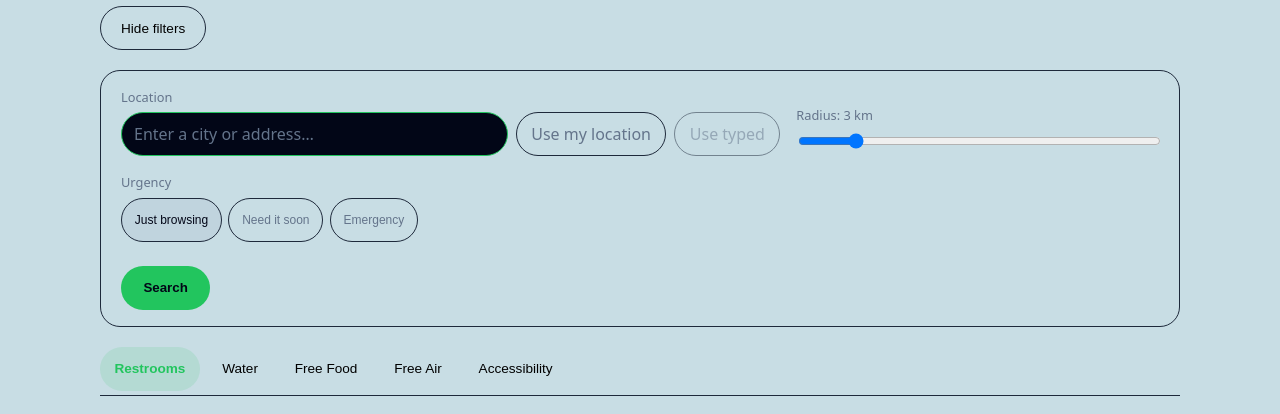
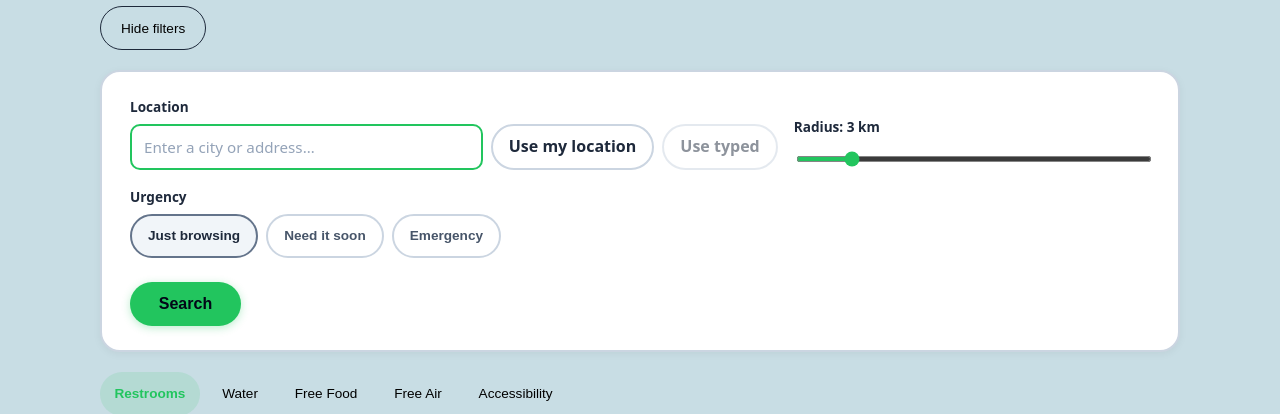
Before and after one commit to Vinceline/yelpai_hackathon, a React (Vite) app: page / in a window 1280 px wide. Both pictures are taken after a click on the button "Show filters". Shown: the part 226-640 px from the top of the page. Built offline with nearby package versions, Linux system fonts and the light colour scheme; grey boxes are pictures that could not be loaded.

Commit message:
fixed contrast on reults and filters

```diff
--- a/src/styles/controls.css
+++ b/src/styles/controls.css
@@ -3,10 +3,11 @@
   grid-template-columns: minmax(0, 2fr) minmax(0, 1.1fr);
   gap: 1rem;
   align-items: flex-end;
-  background: var(--bg-elevated);
+  background: white; /* White background */
   border-radius: 20px;
-  padding: 1rem 1.25rem;
-  border: 1px solid var(--border-subtle);
+  padding: 1.5rem 1.75rem;
+  border: 2px solid #cbd5e1;
+  box-shadow: 0 2px 8px rgba(0, 0, 0, 0.05);
 }
 
 .app-controls > *:last-child {
@@ -14,15 +15,18 @@
   justify-self: flex-start;
 }
 
+/* Labels with better contrast */
 .location-input-group label,
 .radius-group label,
 .urgency-group span {
   display: block;
-  font-size: 0.8rem;
-  color: var(--muted);
-  margin-bottom: 0.3rem;
+  font-size: 0.85rem;
+  color: #1e293b; /* Dark slate */
+  margin-bottom: 0.4rem;
+  font-weight: 600;
 }
 
+/* Input fields with better contrast */
 .location-row {
   display: flex;
   gap: 0.5rem;
@@ -30,97 +34,137 @@
 
 .location-row input {
   flex: 1;
-  padding: 0.55rem 0.7rem;
-  border-radius: 999px;
-  border: 1px solid var(--border-subtle);
-  background: #020617;
-  color: var(--text);
+  padding: 0.65rem 0.9rem;
+  border-radius: 10px;
+  border: 2px solid #cbd5e1;
+  background: white;
+  color: #020617; /* Black text */
   font: inherit;
+  font-size: 0.95rem;
+  transition: all 0.2s ease;
+}
+
+.location-row input:focus {
+  outline: none;
+  border-color: var(--primary);
+  box-shadow: 0 0 0 3px rgba(34, 197, 94, 0.1);
 }
 
 .location-row input::placeholder {
-  color: #64748b;
+  color: #94a3b8; /* Medium gray */
 }
 
-/* radius */
+/* Geocoding status text */
+.geo-status,
+.geo-picked {
+  margin: 0.4rem 0 0;
+  font-size: 0.8rem;
+  color: #475569; /* Dark gray */
+  font-weight: 500;
+}
 
+/* Radius slider */
 .radius-group input[type="range"] {
   width: 100%;
+  height: 6px;
+  accent-color: var(--primary);
 }
 
-/* buttons */
-
+/* Buttons with better contrast */
 .primary-btn {
   background: var(--primary);
-  color: #020617;
+  color: #020617; /* Black text on green */
   border: none;
   border-radius: 999px;
-  padding: 0.55rem 1.4rem;
-  font-weight: 600;
+  padding: 0.7rem 1.8rem;
+  font-weight: 700;
   cursor: pointer;
   margin-top: 0.5rem;
+  font-size: 1rem;
+  transition: all 0.2s ease;
+  box-shadow: 0 2px 8px rgba(34, 197, 94, 0.3);
+}
+
+.primary-btn:hover {
+  background: #16a34a; /* Darker green on hover */
+  transform: translateY(-1px);
+  box-shadow: 0 4px 12px rgba(34, 197, 94, 0.4);
 }
 
 .primary-btn:disabled {
   opacity: 0.6;
   cursor: wait;
+  transform: none;
 }
 
 .ghost-btn {
-  background: transparent;
+  background: white;
   border-radius: 999px;
-  border: 1px solid var(--border-subtle);
-  padding: 0.45rem 0.9rem;
-  color: var(--muted);
+  border: 2px solid #cbd5e1;
+  padding: 0.5rem 1rem;
+  color: #1e293b; /* Dark text */
   cursor: pointer;
-  font-size: 0.8rem;
+  font-size: 0.85rem;
   font: inherit;
+  font-weight: 600;
+  transition: all 0.2s ease;
 }
 
 .ghost-btn:hover {
-  border-color: var(--accent);
-  color: var(--accent);
+  border-color: var(--primary);
+  color: var(--primary);
+  background: rgba(34, 197, 94, 0.05);
 }
 
-/* urgency */
-
+/* Urgency buttons with better contrast */
 .urgency-buttons {
   display: flex;
   flex-wrap: wrap;
-  gap: 0.4rem;
-  margin-top: 0.25rem;
+  gap: 0.5rem;
+  margin-top: 0.4rem;
 }
 
 .urgency-btn {
   border-radius: 999px;
-  border: 1px solid var(--border-subtle);
-  padding: 0.2rem 0.8rem;
-  background: transparent;
-  font-size: 0.75rem;
-  color: var(--muted);
+  border: 2px solid #cbd5e1;
+  padding: 0.4rem 1rem;
+  background: white;
+  font-size: 0.85rem;
+  color: #475569; /* Dark gray */
   cursor: pointer;
+  font-weight: 600;
+  transition: all 0.2s ease;
+}
+
+.urgency-btn:hover {
+  border-color: var(--primary);
+  color: var(--primary);
 }
 
 .urgency-btn--active-chill {
-  background: rgba(148, 163, 184, 0.15);
-  color: var(--text);
+  background: #f1f5f9;
+  color: #1e293b;
+  border-color: #64748b;
 }
 
 .urgency-btn--active-soon {
-  background: rgba(56, 189, 248, 0.18);
+  background: rgba(56, 189, 248, 0.15);
   border-color: var(--accent);
-  color: var(--accent);
+  color: #0369a1; /* Dark blue */
+  font-weight: 700;
 }
 
 .urgency-btn--active-now {
-  background: rgba(249, 115, 22, 0.18);
+  background: rgba(249, 115, 22, 0.15);
   border-color: var(--danger);
-  color: var(--danger);
+  color: #c2410c; /* Dark orange */
+  font-weight: 700;
 }
 
 @media (max-width: 860px) {
   .app-controls {
     grid-template-columns: minmax(0, 1fr);
+    padding: 1.25rem;
   }
 
   .app-controls > *:last-child {
@@ -132,9 +176,3 @@
     text-align: center;
   }
 }
-.geo-status,
-.geo-picked {
-  margin: 0.35rem 0 0;
-  font-size: 0.8rem;
-  color: var(--muted);
-}
--- a/src/styles/results.css
+++ b/src/styles/results.css
@@ -1,11 +1,10 @@
 .results-pane {
   border: 1px solid var(--border-subtle);
   border-radius: 20px;
-  background: rgba(2, 6, 23, 0.7);
-  backdrop-filter: blur(8px);
+  background: #f8fafc; /* Much lighter background */
   padding: 0.9rem;
-  height: 520px;          /* match map height */
-  overflow: hidden;       /* we scroll the list, not the whole panel */
+  height: 520px;
+  overflow: hidden;
   display: flex;
   flex-direction: column;
   gap: 0.75rem;
@@ -16,11 +15,111 @@
   padding-right: 0.25rem;
 }
 
-/* nicer scrollbar */
+/* Result card - darker background for better contrast */
+.result-card {
+  background: #334155; /* Dark slate background */
+  border: 1px solid #475569;
+  border-radius: 16px;
+  padding: 1rem;
+  margin-bottom: 0.75rem;
+  transition: all 0.2s ease;
+}
+
+.result-card:hover {
+  transform: translateY(-2px);
+  box-shadow: 0 4px 12px rgba(0, 0, 0, 0.15);
+  border-color: var(--primary);
+}
+
+/* Better text contrast on dark card */
+.result-card h3 {
+  color: #f1f5f9; /* Nearly white */
+  font-size: 1.1rem;
+  margin: 0 0 0.25rem 0;
+  font-weight: 600;
+}
+
+.result-category {
+  color: #cbd5e1; /* Light gray */
+  font-size: 0.85rem;
+  margin: 0;
+}
+
+.result-address {
+  color: #e2e8f0; /* Very light gray */
+  font-size: 0.9rem;
+  margin: 0.5rem 0;
+}
+
+.result-meta {
+  display: flex;
+  gap: 0.75rem;
+  align-items: center;
+}
+
+.result-distance,
+.result-score {
+  color: #f1f5f9; /* Nearly white */
+  font-size: 0.85rem;
+  font-weight: 500;
+}
+
+/* Accessibility badge with better contrast */
+.accessibility-badges {
+  display: flex;
+  flex-wrap: wrap;
+  gap: 8px;
+  margin: 12px 0;
+  padding: 12px;
+  background: rgba(34, 197, 94, 0.15); /* Subtle green tint */
+  border: 1px solid rgba(34, 197, 94, 0.3);
+  border-radius: 12px;
+}
+
+.accessibility-badge {
+  display: inline-flex;
+  align-items: center;
+  gap: 6px;
+  padding: 6px 12px;
+  background: var(--primary); /* Bright green */
+  color: #020617; /* Black text on green */
+  border-radius: 20px;
+  font-size: 0.8rem;
+  font-weight: 700;
+  line-height: 1.2;
+}
+
+/* Status pills with better contrast */
+.status-pill {
+  padding: 4px 10px;
+  border-radius: 12px;
+  font-size: 0.75rem;
+  font-weight: 600;
+  border: 1px solid;
+}
+
+.status-pill--open {
+  background: var(--primary);
+  color: #020617;
+  border-color: var(--primary);
+}
+
+.status-pill--closed {
+  background: #ef4444;
+  color: white;
+  border-color: #ef4444;
+}
+
+/* Scrollbar */
 .results-list::-webkit-scrollbar {
   width: 10px;
 }
+
 .results-list::-webkit-scrollbar-thumb {
-  background: rgba(148, 163, 184, 0.2);
+  background: rgba(148, 163, 184, 0.4);
   border-radius: 999px;
 }
+
+.results-list::-webkit-scrollbar-thumb:hover {
+  background: rgba(148, 163, 184, 0.6);
+}
```
